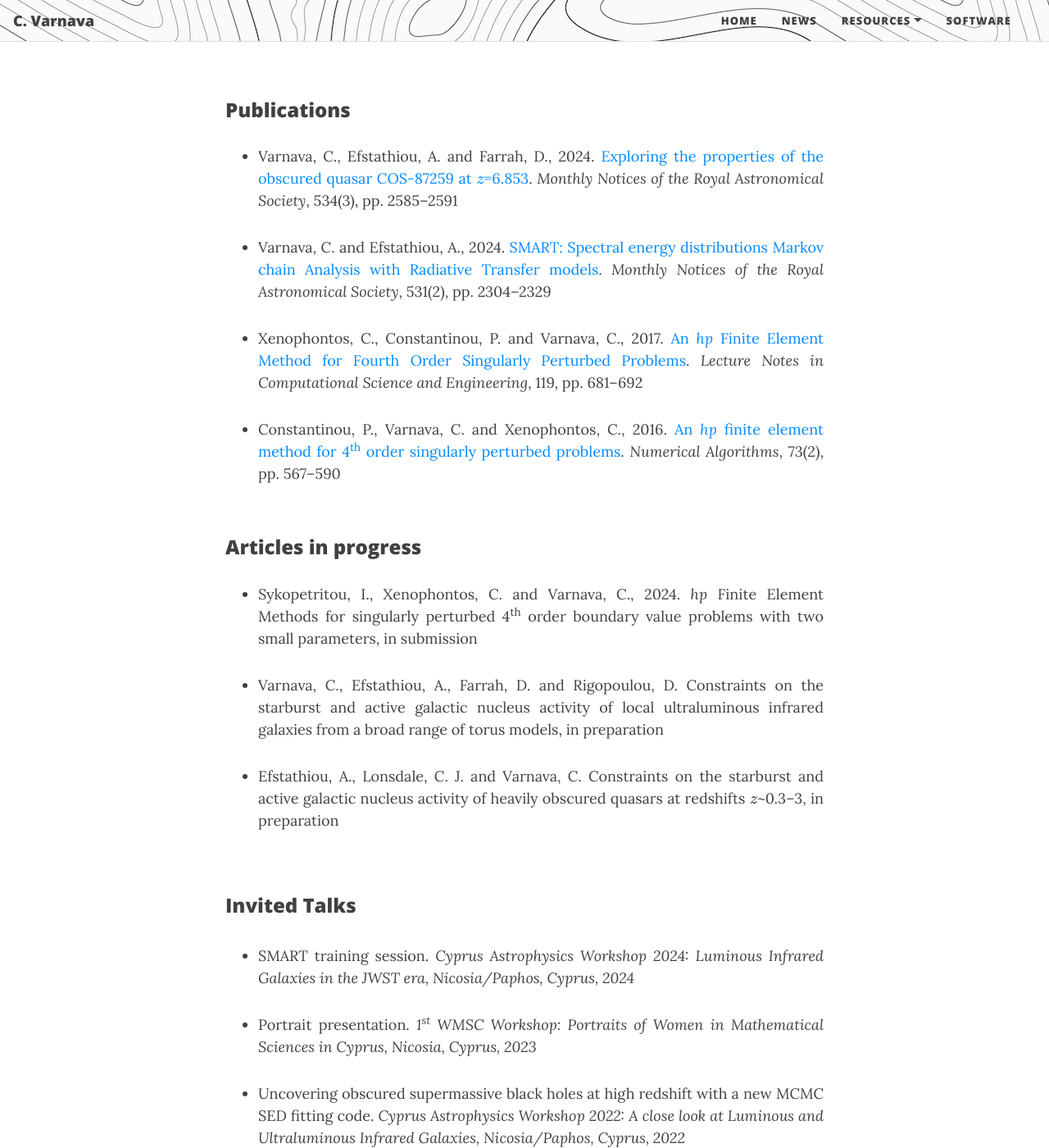
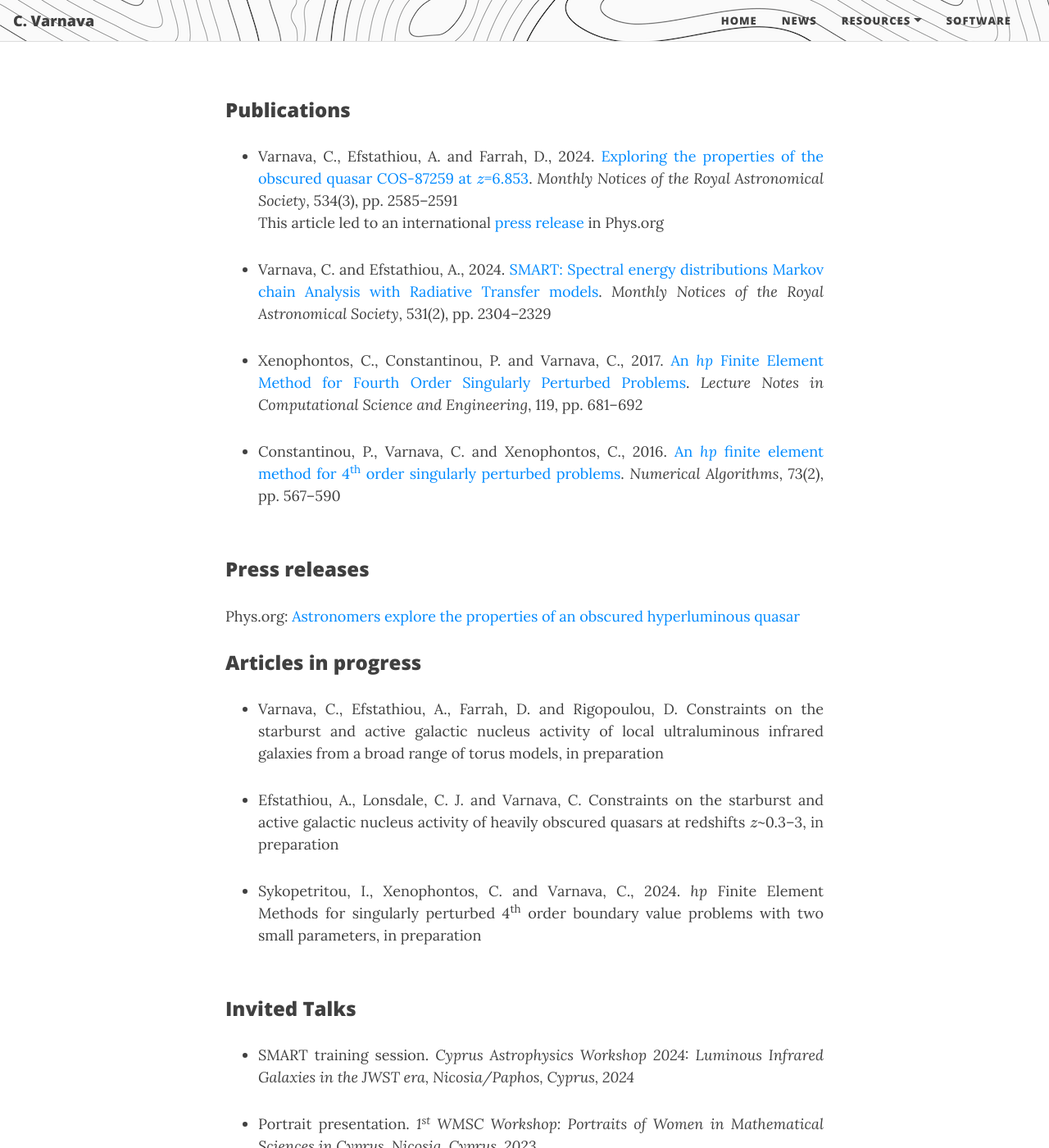
Before and after one commit to ch-var/ch-var.github.io, a Jekyll site: the page built from cv.html, in a window 1280 px wide and 1400 px high, scrolled down 2932 px. Shown: the whole window at 82% size. Built offline with Jekyll 4.4.1, drawn with Linux system fonts in a browser that asks for light colours; formulas are drawn with MathJax 3.

Commit message:
Update cv.html

```diff
--- a/cv.html
+++ b/cv.html
@@ -96,6 +96,7 @@
 <p>
 <ul>
 <li align='justify'>Varnava, C., Efstathiou, A. and Farrah, D., 2024. <a href="https://doi.org/10.1093/mnras/stae2221">Exploring the properties of the obscured quasar COS-87259 at \(z\)=6.853</a>. <i>Monthly Notices of the Royal Astronomical Society</i>, 534(3), pp. 2585–2591</li>
+This article led to an international <a href="https://phys.org/news/2024-10-astronomers-explore-properties-obscured-hyperluminous.html">press release</a> in Phys.org
 <p>
 <li align='justify'>Varnava, C. and Efstathiou, A., 2024. <a href="https://doi.org/10.1093/mnras/stae1141">SMART: Spectral energy distributions Markov chain Analysis with Radiative Transfer models</a>. <i>Monthly Notices of the Royal Astronomical Society</i>, 531(2), pp. 2304–2329</li>
 <p>
@@ -104,19 +105,22 @@
 <li align='justify'>Constantinou, P., Varnava, C. and Xenophontos, C., 2016. <a href="https://doi.org/10.1007/s11075-016-0108-9">An <i>hp</i> finite element method for 4<sup>th</sup> order singularly perturbed problems</a>. <i>Numerical Algorithms</i>, 73(2), pp. 567–590</li>
 </ul>
 <br>
+<h3>Press releases</h3>
+<p>
+Phys.org: <a href="https://phys.org/news/2024-10-astronomers-explore-properties-obscured-hyperluminous.html">Astronomers explore the properties of an obscured hyperluminous quasar</a>
+<br>
 <h3>Articles in progress</h3>
 <p>
 <ul>
-<li align='justify'>Sykopetritou, I., Xenophontos, C. and Varnava, C., 2024. <i>hp</i> Finite Element Methods for singularly perturbed 4<sup>th</sup> order boundary value problems with two small parameters, in submission</li>
-<p>
 <li align='justify'>Varnava, C., Efstathiou, A., Farrah, D. and Rigopoulou, D. Constraints on the starburst and active galactic nucleus activity of local ultraluminous infrared galaxies from a broad range of torus models, in preparation</li>
 <p>
 <li align='justify'>Efstathiou, A., Lonsdale, C. J. and Varnava, C. Constraints on the starburst and active galactic nucleus activity of heavily obscured quasars at redshifts \(z\)~0.3–3, in preparation</li>
 <p>
+<li align='justify'>Sykopetritou, I., Xenophontos, C. and Varnava, C., 2024. <i>hp</i> Finite Element Methods for singularly perturbed 4<sup>th</sup> order boundary value problems with two small parameters, in preparation</li>
 </ul>
 <br>
 <h3>Invited Talks</h3>
-<br>
+<p>
 <ul>
 <li align='justify'>SMART training session. <i>Cyprus Astrophysics Workshop 2024: Luminous Infrared Galaxies in the <i>JWST</i> era, Nicosia/Paphos, Cyprus, 2024</i>
 <p>
```
